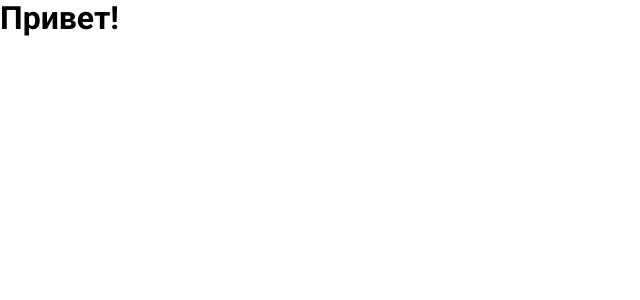
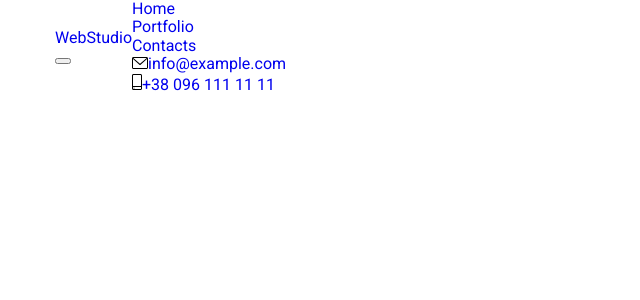
Before and after one commit to Yaroslav0102030405/01-Webstudio, a React (Create React App) app: page /portfolio in a window 1280 px wide. Shown: the top 300 px of the page, without its empty margins (0-640 px from the left). Built offline with nearby package versions, Linux system fonts and the light colour scheme.

Commit message:
update-1

```diff
--- a/src/App.js
+++ b/src/App.js
@@ -1,8 +1,9 @@
-import React from 'react';
-import { Routes, Route} from 'react-router-dom';
+import React, { Suspense, lazy } from 'react';
+import { Routes, Route } from 'react-router-dom';
 
-import Home from './components/Home/Home';
-import Portfolio from './components/PagePortfolio/Portfolio';
+// import Home from './components/Home/Home';
+// import Portfolio from './components/PagePortfolio/Portfolio';
+// import { NotFoundPage } from './components/Modal/NotFoundPage/NotFoundPage';
 // import Header from './components/Header/Header';
 // import Hero from './components/Hero/Hero';
 // import Features from './components/Features/Features';
@@ -11,17 +12,32 @@ import Portfolio from './components/PagePortfolio/Portfolio';
 // import Clients from './components/Clients/Clients';
 // import Footer from './components/Footer/Footer';
 
+const Home = lazy(() =>
+  import('./components/Home/Home.js' /* webpackChunkName: "home-page" */),
+);
+const Portfolio = lazy(() =>
+  import(
+    './components/PagePortfolio/Portfolio.js' /* webpackChunkName: "portfolio-page" */
+  ),
+);
+const NotFoundPage = lazy(() =>
+  import(
+    './components/Modal/NotFoundPage/NotFoundPage.js' /* webpackChunkName: "NotFound-page" */
+  ),
+);
 
-
-function App () {
+function App() {
   return (
     <div className="App">
       {/* <Home /> */}
 
+      <Suspense fallback={<h1>Загрузка...</h1>}>
         <Routes>
           <Route path="/" element={<Home />} />
           <Route path="/portfolio" element={<Portfolio />} />
+          <Route path="*" element={<NotFoundPage />} />
         </Routes>
+      </Suspense>
 
       {/* <Header />
         <Hero />
--- a/src/components/Dropdown/Dropdown.js
+++ b/src/components/Dropdown/Dropdown.js
@@ -1,4 +1,5 @@
 import React, { Component } from 'react';
+import { Link } from 'react-router-dom';
 import './Dropdown.scss';
 
 import { ReactComponent as MobileClose } from './../../images/mobile-menu/close_40px.svg';
@@ -45,11 +46,11 @@ class Dropdown extends Component {
           <div className="Dropdown__menu">
             <nav className="header-nav">
               <ul className="Dropdown__top">
-                  <li className="menu__item">
-                    <a href="!#">Studio</a>
+                <li className="menu__item current">
+                  <Link to="/">Studio</Link>
                 </li>
                 <li className="menu__item">
-                    <a href="./portfolio.html">Portfolio</a>
+                  <Link to="/portfolio">Portfolio</Link>
                 </li>
                 <li className="menu__item">
                   <a href="!#">Contacts</a>
--- a/src/components/Header/Header.js
+++ b/src/components/Header/Header.js
@@ -1,5 +1,5 @@
 import React from 'react';
-import { Routes, Route, Link } from 'react-router-dom';
+import { Link } from 'react-router-dom';
 import './Header.scss';
 import Dropdown from '../Dropdown/Dropdown';
 
@@ -40,9 +40,11 @@ const Header = () => {
               <nav className="header__nav">
                 <ul className="menu">
                   <li className="menu__item">
-                    <Link className="menu__link current js__link" to="/home">
-                      Home
-                    </Link>
+
+                      <Link className="menu__link current js__link" to="/">
+                        Home
+                      </Link>
+
                   </li>
                   <li className="menu__item">
                     <Link class="menu__link" to="/portfolio">
--- /dev/null
+++ b/src/components/Modal/NotFoundPage/NotFoundPage.js
@@ -0,0 +1,7 @@
+import React from 'react'
+
+export const NotFoundPage = () => {
+  return (
+    <h1>404 page not found</h1>
+  )
+}
--- a/src/components/PagePortfolio/Portfolio.js
+++ b/src/components/PagePortfolio/Portfolio.js
@@ -1,11 +1,85 @@
 import React from "react";
+import { Link } from 'react-router-dom';
+// import './../../components/Header/Header.scss';
+import Dropdown from "../Dropdown/Dropdown";
+
+import { ReactComponent as Envelope } from './../../images/svg1/envelope (hover).svg';
+import { ReactComponent as Smartphone } from './../../images/svg1/smartphone.svg';
 
 const Portfolio = () => {
     return (
-        <>
-            <h1>Привет!</h1>
-        </>
-     );
+      <>
+        <header className="header">
+          <div className="container">
+            <div className="header__wrap">
+              {/* {isOpen ? (
+              <button onClick={handleMenu}>Clouse</button>
+            ) : (
+              <button  onClick={handleMenu}>
+                Open
+              </button>
+            )} */}
+              <div className="mobile__wrap">
+                <Link className="logo" to="/">
+                  <span className="logo__web">Web</span>
+                  <span className="logo__studio">Studio</span>
+                </Link>
+                <Dropdown />
+
+                <button
+                  type="button"
+                  className="mobile__btn is__open"
+                  data-menu-button
+                ></button>
+              </div>
+
+              <div className="menu__burger" data-menu>
+                <nav className="header__nav">
+                  <ul className="menu">
+                    <li className="menu__item">
+                      <Link className="menu__link js__link" to="/">
+                        Home
+                      </Link>
+                    </li>
+                    <li className="menu__item">
+                      <Link class="menu__link current" to="/portfolio">
+                        Portfolio
+                      </Link>
+                    </li>
+                    <li className="menu__item">
+                      <a className="menu__link" href="/">
+                        Contacts
+                      </a>
+                    </li>
+                  </ul>
+                  <ul className="menu__contacts">
+                    <li className="contacts__item">
+                      <a
+                        className="contacts__link contacts__icon"
+                        href="mailto:info@example.com"
+                      >
+                        <Envelope className="contacts__svg-envelope" />
+                        info@example.com
+                      </a>
+                    </li>
+
+                    <li className="contacts__item">
+                      <a
+                        className="contacts__link contacts__icon"
+                        href="tel:+380961111111"
+                      >
+                        <Smartphone className="contacts__svg" />
+                        +38 096 111 11 11
+                      </a>
+                    </li>
+                  </ul>
+                </nav>
+              </div>
+            </div>
+          </div>
+        </header>
+      </>
+    );
 }
 
 export default Portfolio;
```
Also changed, not shown: src/components/Dropdown/Dropdown.scss (line endings or trailing spaces). Lines whose indentation alone changed are shown as unchanged.
